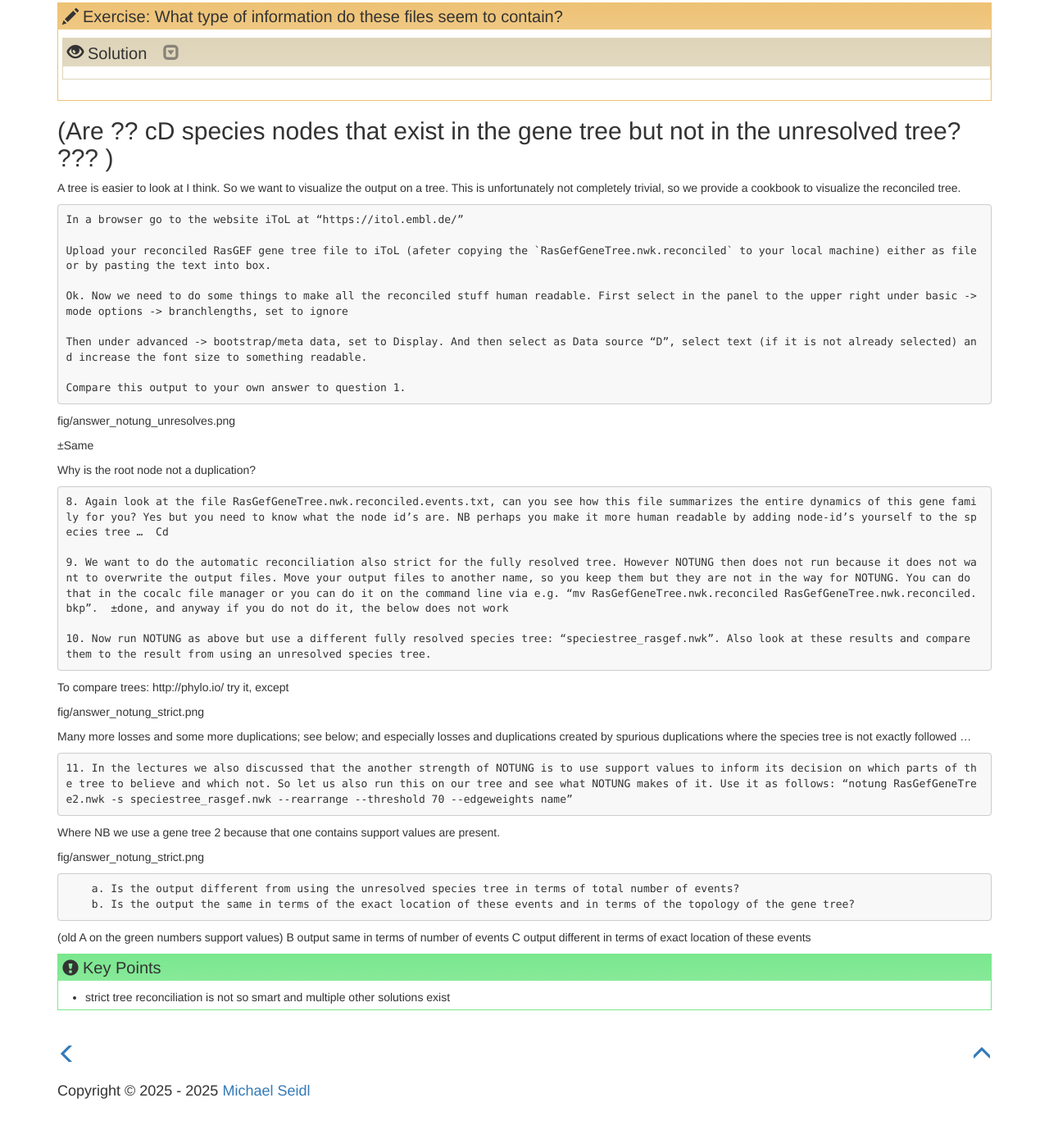
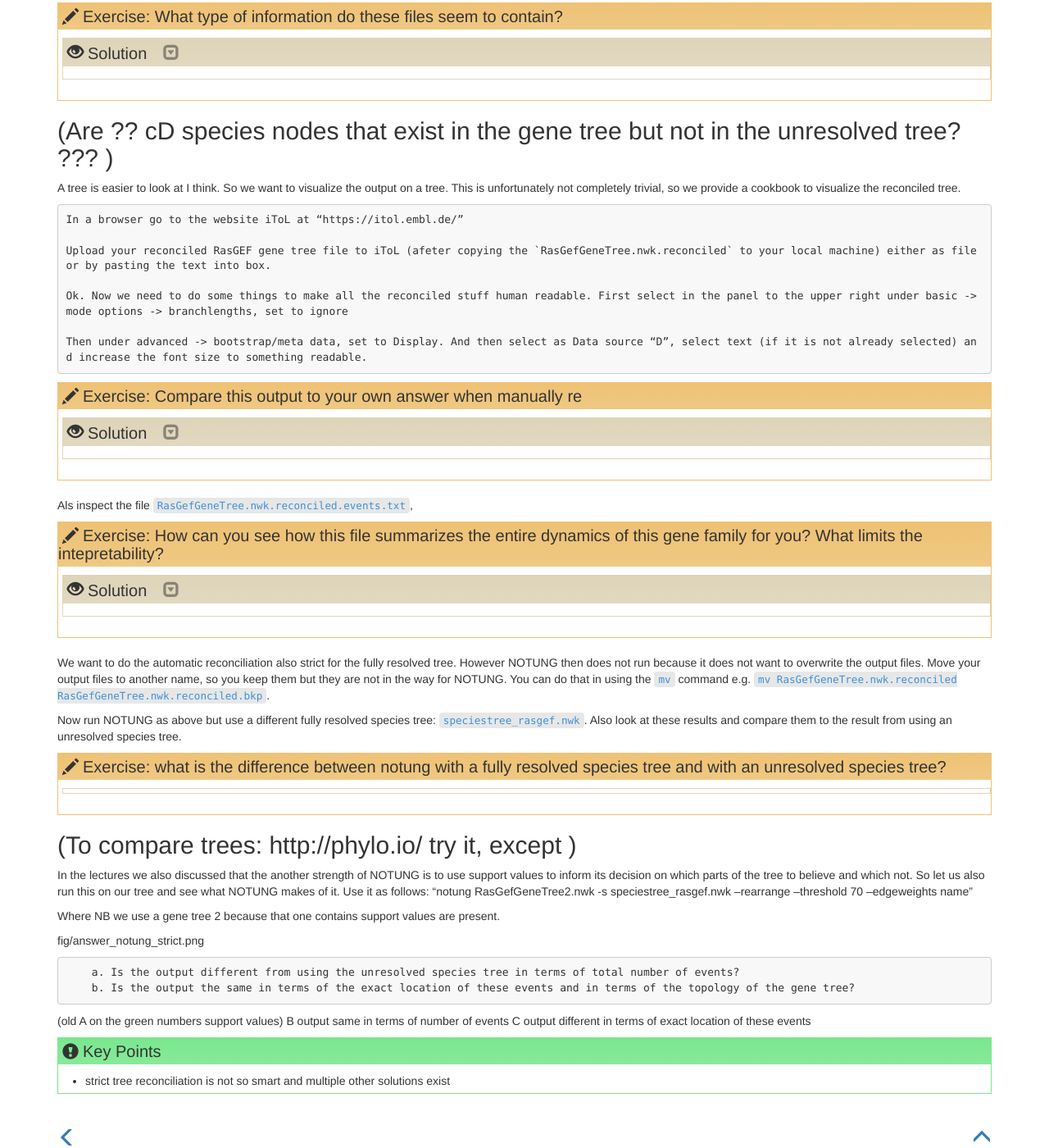
Before and after one commit to TeamMGE/GenomeBioinformaticsCourse, a Jekyll site: the page built from _episodes/42-COOI.md, in a window 1280 px wide and 1400 px high, scrolled down 907 px. Shown: the whole window at 82% size. Built offline with Jekyll 4.4.1, drawn with Linux system fonts in a browser that asks for light colours; before the commit the page ends 2258 px from its top, so only the background shows below that.

Commit message:
Update 42-COOI.md

```diff
--- a/_episodes/42-COOI.md
+++ b/_episodes/42-COOI.md
@@ -66,35 +66,43 @@ A tree is easier to look at I think. So we want to visualize the output on a tre
 
     Then under advanced -> bootstrap/meta data, set to Display. And then select as Data source “D”, select text (if it is not already selected) and increase the font size to something readable.
 
-    Compare this output to your own answer to question 1.
-
-fig/answer_notung_unresolves.png
+> ## Exercise:   Compare this output to your own answer when manually re
+>
+>> ## Solution
+>> ![X](../fig/answer_notung_unresolves.png)
+>>
+>>
+>>±Same
+>>
+>>Exception is the root node, which is not a duplication?
+> {: .solution}
+{: .challenge}
 
 
-±Same
+Als inspect the file `RasGefGeneTree.nwk.reconciled.events.txt`,
+> ## Exercise:  How can you see how this file summarizes the entire dynamics of this gene family for you? What limits the intepretability?
+>
+>> ## Solution
+>>Yes it contains per branch all the events, but you need to know what the node id’s are. NB perhaps you make it more human readable by adding node-id’s yourself to the species tree …
+> {: .solution}
+{: .challenge}
 
-Why is the root node not a duplication?
-
-    8. Again look at the file RasGefGeneTree.nwk.reconciled.events.txt, can you see how this file summarizes the entire dynamics of this gene family for you?
-Yes but you need to know what the node id’s are. NB perhaps you make it more human readable by adding node-id’s yourself to the species tree …
-Cd
-
-    9. We want to do the automatic reconciliation also strict for the fully resolved tree. However NOTUNG then does not run because it does not want to overwrite the output files. Move your output files to another name, so you keep them but they are not in the way for NOTUNG. You can do that in the cocalc file manager or you can do it on the command line via e.g. “mv RasGefGeneTree.nwk.reconciled RasGefGeneTree.nwk.reconciled.bkp”.
-±done, and anyway if you do not do it, the below does not work
-
-    10. Now run NOTUNG as above but use a different fully resolved species tree: “speciestree_rasgef.nwk”. Also look at these results and compare them to the result from using an unresolved species tree.
+We want to do the automatic reconciliation also strict for the fully resolved tree. However NOTUNG then does not run because it does not want to overwrite the output files. Move your output files to another name, so you keep them but they are not in the way for NOTUNG. You can do that in using the `mv` command  e.g. `mv RasGefGeneTree.nwk.reconciled RasGefGeneTree.nwk.reconciled.bkp`.
 
 
-To compare trees: http://phylo.io/ try it, except
+Now run NOTUNG as above but use a different fully resolved species tree: `speciestree_rasgef.nwk`. Also look at these results and compare them to the result from using an unresolved species tree.
 
-fig/answer_notung_strict.png
+> ## Exercise:  what is the difference between notung with a fully resolved species tree and with an unresolved species tree?
+>
+>> ![Y](../fig/answer_notung_strict.png)
+>>
+>> Many more losses and some more duplications; see below; and especially losses and duplications created by spurious duplications where the species tree is not exactly followed  …
+> {: .solution}
+{: .challenge}
 
-Many more losses and some more duplications; see below; and especially losses and duplications created by spurious duplications where the species tree is not exactly followed  …
+## (To compare trees: http://phylo.io/ try it, except )
 
-
-
-
-    11. In the lectures we also discussed that the another strength of NOTUNG is to use support values to inform its decision on which parts of the tree to believe and which not. So let us also run this on our tree and see what NOTUNG makes of it. Use it as follows: “notung RasGefGeneTree2.nwk -s speciestree_rasgef.nwk --rearrange --threshold 70 --edgeweights name”
+In the lectures we also discussed that the another strength of NOTUNG is to use support values to inform its decision on which parts of the tree to believe and which not. So let us also run this on our tree and see what NOTUNG makes of it. Use it as follows: “notung RasGefGeneTree2.nwk -s speciestree_rasgef.nwk --rearrange --threshold 70 --edgeweights name”
 
 Where NB we use a gene tree 2 because that one contains support values are present.
 
```
